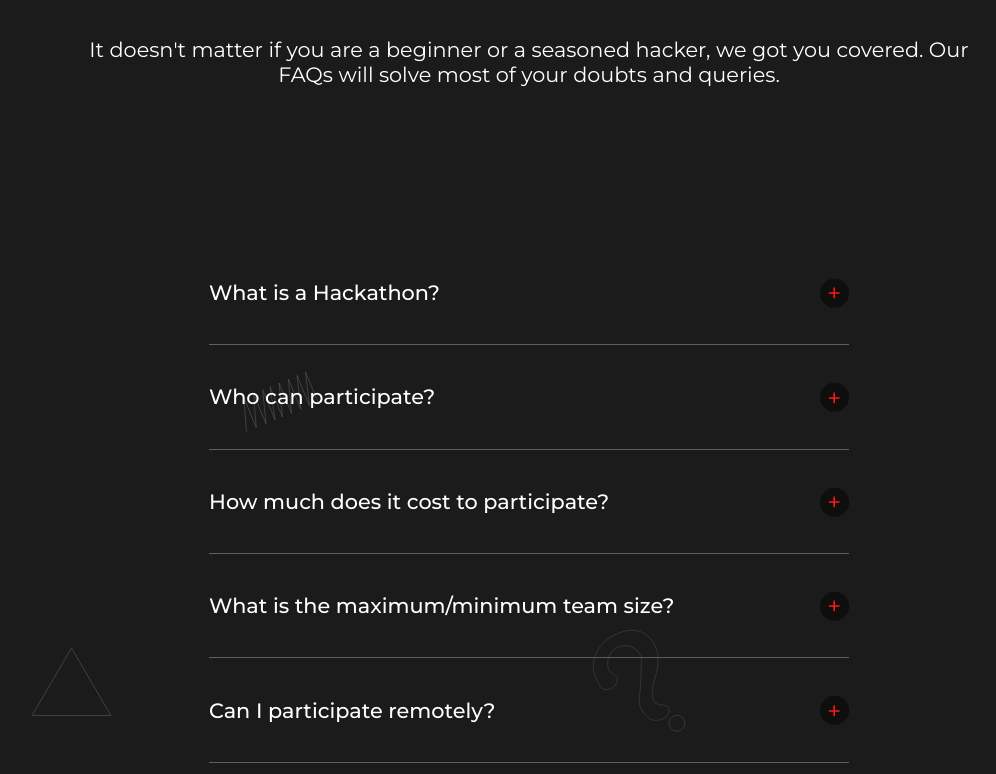
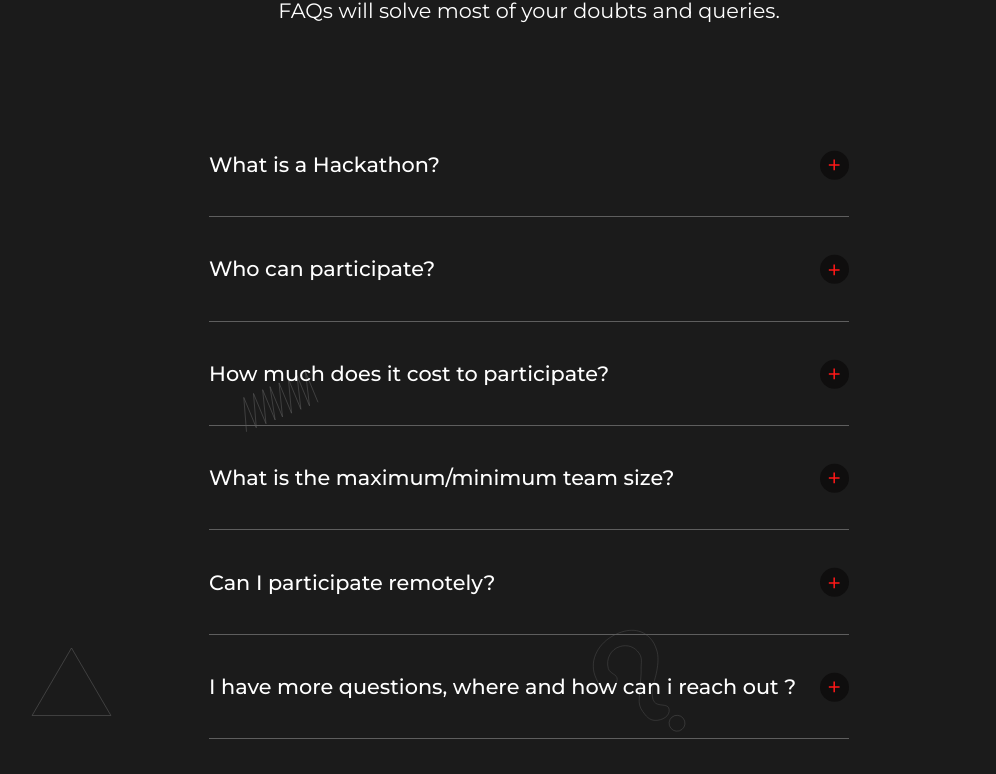
Before and after one commit to hack4bengal/s3, a React (Vite) app: page / in a window 1280 px wide. Shown: the part 9326-10100 px from the top of the page, without its empty margins (111-1107 px from the left). Built offline with nearby package versions, Linux system fonts and the light colour scheme.

Commit message:
update: Reduced the spacing in FAQ section

```diff
--- a/src/components/private/faq/FAQ.scss
+++ b/src/components/private/faq/FAQ.scss
@@ -7,7 +7,7 @@
   z-index: 1;
 
   .faq__content {
-    margin-top: 12.1rem;
+    margin-top: 8.1rem;
     margin-bottom: 3rem;
     width: 69.99475rem;
     display: inline-flex;
@@ -48,7 +48,7 @@
 
     .container {
       margin: 0 auto;
-      padding: 4rem;
+      padding: 0 4rem 4rem 4rem;
       width: 48rem;
       @media screen and (max-width: 576px) {
         max-width: 95vw;
```
